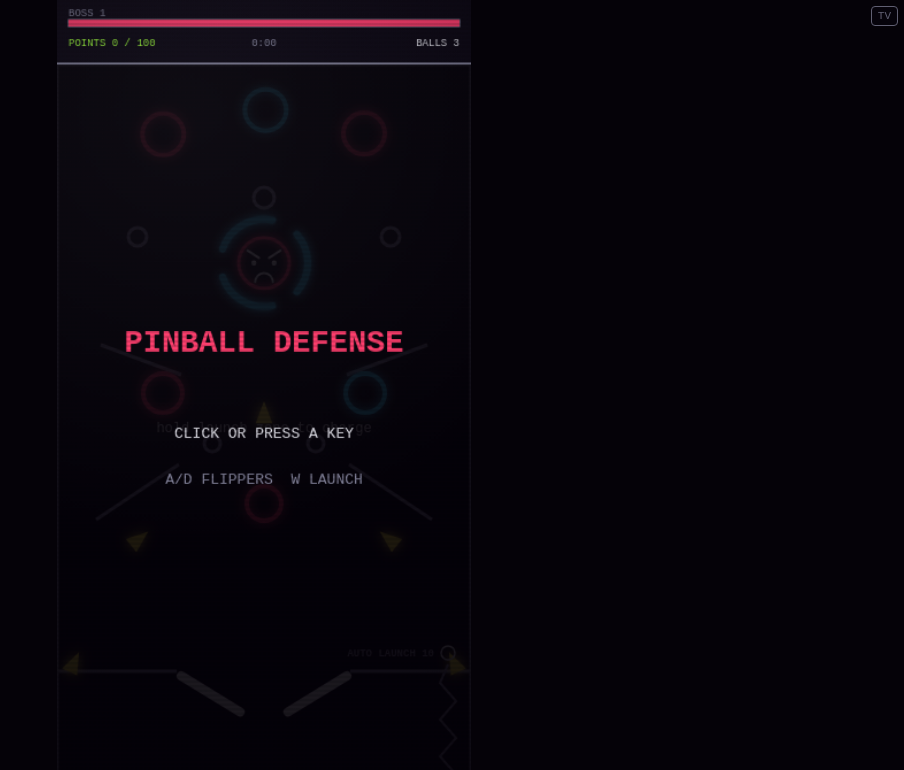
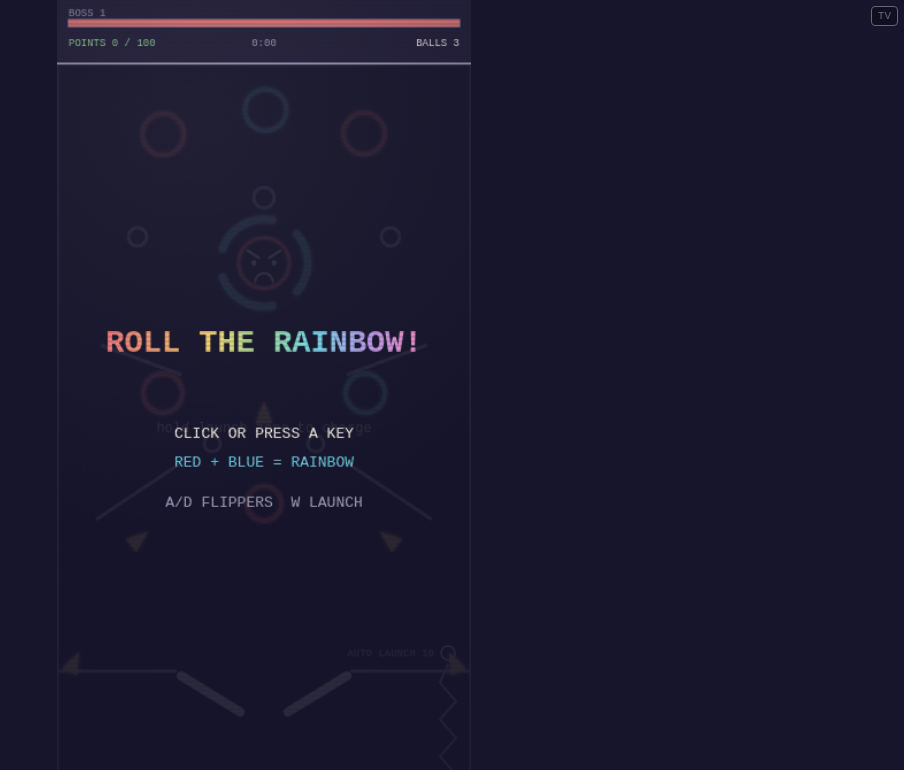
Before and after one commit to rndD/js13k_2026, a website built with Vite: page index.html in a window 1280 px wide. Shown: the whole page, without its empty margins (376-1280 px from the left). Built offline with nearby package versions, Linux system fonts and the light colour scheme; animation ran at ten frames a second.

Commit message:
Adopt pastel rainbow theme

```diff
--- a/index.html
+++ b/index.html
@@ -3,9 +3,9 @@
 <head>
 <meta charset="utf-8">
 <meta name="viewport" content="width=device-width,initial-scale=1,user-scalable=no">
-<title>pinball defense</title>
+<title>Roll the Rainbow!</title>
 <style>
-html,body{margin:0;height:100%;background:#050208;overflow:hidden}
+html,body{margin:0;height:100%;background:#17152b;overflow:hidden}
 canvas{display:block;margin:auto;touch-action:none}
 #crtBtn{position:fixed;top:6px;right:6px;z-index:1;font:11px monospace;color:#8888a0;background:rgba(10,6,18,.6);border:1px solid #8888a0;border-radius:4px;padding:3px 6px;opacity:.7}
 </style>
--- a/src/palette.ts
+++ b/src/palette.ts
@@ -1,21 +1,21 @@
 // Single source of truth for the game's color palette, per dis_doc.md's art
-// direction: an almost-black/deep-violet field with pale-grey/white base
-// geometry, and neon reserved for charged/energized things - "кислотные
-// спектральные акценты": cyan, magenta, yellow, lime, violet. Every draw
+// direction: a deep-indigo field with soft neutral geometry and a balanced
+// pastel spectrum. Warm/cool complements keep combat readable without the
+// previous acidic-neon look. Every draw
 // call in render.ts/fx.ts/main.ts pulls its colors from here instead of
 // scattering slightly-different hex literals per file.
-export const BG = '#050208'; // field/canvas background
-export const HUD_BG = '#0a0612'; // HUD strip background
-export const STRUCTURE = '#8888a0'; // pale grey - walls, pegs, flippers, HUD labels
-export const WHITE = '#e8e8f0'; // bright neutral - fresh ball, boss face, plunger outline
+export const BG = '#17152b'; // deep indigo field
+export const HUD_BG = '#211d38';
+export const STRUCTURE = '#aaa5c4'; // muted lavender neutral
+export const WHITE = '#fff8ed'; // warm neutral
 
-export const CYAN = '#38d6ff'; // energy bumper / charged ball
-export const MAGENTA = '#ff3bd6'; // spectral accent
-export const YELLOW = '#ffe93b'; // launch pads (speed), aim indicator
-export const LIME = '#9dff3b'; // build-power / multiplier readout
-export const VIOLET = '#b23bff'; // rainbow-tier spectrum accent, active-flipper glow
-export const RED = '#ff3b6b'; // paint bumper / boss hp / damage
-export const ORANGE = '#ff8a3b'; // warm hostile accent
+export const CYAN = '#72d7e8';
+export const MAGENTA = '#f08bc5';
+export const YELLOW = '#f6d66f';
+export const LIME = '#9bdd9a';
+export const VIOLET = '#b89ae8';
+export const RED = '#f07878';
+export const ORANGE = '#f2a36f';
 
 /** The fully-charged "rainbow" ball tier cycles through this sequence. */
 const SPECTRUM = [RED, YELLOW, LIME, CYAN, VIOLET, MAGENTA];
@@ -76,7 +76,7 @@ export function withAlpha(hex: string, a: number): string {
 export function withGlow(ctx: CanvasRenderingContext2D, color: string, blur: number, draw: () => void): void {
   ctx.save();
   ctx.shadowColor = color;
-  ctx.shadowBlur = blur;
+  ctx.shadowBlur = blur * 0.4;
   draw();
   ctx.restore();
 }
--- a/src/render.ts
+++ b/src/render.ts
@@ -8,7 +8,7 @@
 // space is unaffected by the HUD - sim.ts/physics.ts never need to know it exists.
 import { AIM_TIMEOUT, ARMOR_ORBIT_RADIUS, ARMOR_RING_GAP, ARMOR_THICKNESS, AUTO_LAUNCH_DELAY, BALL_RADIUS, BALL_RESTORE_TIMES, BOSS_BLAST_RADIUS, BOSS_BLAST_WARNING, BUMPER_COOLDOWN, ECHO_STABILITY, FIELD_H, FIELD_W, HUD_HEIGHT, LAUNCH_PAD_COOLDOWN, POISON_DELAY, ROLE_FLASH_DURATION } from './constants';
 import { abilityById, abilityDescription, type AbilityRarity } from './abilities';
-import { BG, CYAN, HUD_BG, LIME, ORANGE, RED, STRUCTURE, VIOLET, WHITE, YELLOW, rainbowColor, withAlpha, withGlow } from './palette';
+import { BG, CYAN, HUD_BG, LIME, MAGENTA, ORANGE, RED, STRUCTURE, VIOLET, WHITE, YELLOW, rainbowColor, withAlpha, withGlow } from './palette';
 import type { Ball, World } from './types';
 
 export const COLOR_HEX: Record<Ball['color'], string> = {
@@ -278,6 +278,15 @@ function drawBoss(ctx: CanvasRenderingContext2D, world: World): void {
   const { boss } = world;
   const r = boss.r;
   const exposed = boss.armor.every((armor) => armor.hp <= 0);
+
+  if (boss.rank === 3) {
+    ctx.fillStyle = rainbowColor(world.time);
+    ctx.beginPath();
+    ctx.moveTo(boss.x - 5, boss.y - r + 2);
+    ctx.lineTo(boss.x, boss.y - r - 25);
+    ctx.lineTo(boss.x + 5, boss.y - r + 2);
+    ctx.fill();
+  }
 
   for (const armor of boss.armor) {
     if (armor.hp <= 0) continue;
@@ -607,12 +616,16 @@ function drawMenu(ctx: CanvasRenderingContext2D): void {
   ctx.fillStyle = withAlpha(BG, 0.9);
   ctx.fillRect(0, 0, FIELD_W, FIELD_H);
   ctx.textAlign = 'center';
-  ctx.fillStyle = RED;
+  const rainbow = ctx.createLinearGradient(45, 0, 315, 0);
+  [RED, ORANGE, YELLOW, LIME, CYAN, VIOLET, MAGENTA].forEach((color, i, all) => rainbow.addColorStop(i / (all.length - 1), color));
+  ctx.fillStyle = rainbow;
   ctx.font = 'bold 27px monospace';
-  ctx.fillText('PINBALL DEFENSE', FIELD_W / 2, 250);
+  ctx.fillText('ROLL THE RAINBOW!', FIELD_W / 2, 250);
   ctx.fillStyle = WHITE;
   ctx.font = '13px monospace';
   ctx.fillText('CLICK OR PRESS A KEY', FIELD_W / 2, 325);
+  ctx.fillStyle = rainbowColor(performance.now() / 700);
+  ctx.fillText('RED + BLUE = RAINBOW', FIELD_W / 2, 350);
   ctx.fillStyle = STRUCTURE;
-  ctx.fillText('A/D FLIPPERS  W LAUNCH', FIELD_W / 2, 365);
+  ctx.fillText('A/D FLIPPERS  W LAUNCH', FIELD_W / 2, 385);
 }
--- a/src/sim.ts
+++ b/src/sim.ts
@@ -342,7 +342,7 @@ function updateGun(world: World, dt: number): void {
       vx: Math.cos(angle) * BULLET_SPEED,
       vy: Math.sin(angle) * BULLET_SPEED,
       r: 2,
-      damage: damage * (ball.multiplier > 2 ? ball.multiplier / 2 : ball.multiplier),
+      damage: damage * (ball.multiplier > 2 ? ball.multiplier / 2 : ball.multiplier) * (ball.color === 'rainbow' ? 1.25 : 1),
       lifetime: BULLET_LIFETIME,
     });
     ball.gunTimer = interval;
@@ -549,7 +549,7 @@ function updateBalls(world: World, dt: number): void {
         world.contacts.push({ kind: 'armor', x: hit.x, y: hit.y });
         if (ball.role !== 'hostile' && ball.armorCooldown <= 0) {
           const critical = rollCritical(world);
-          const damage = Math.round(ARMOR_DAMAGE_BASE * ball.multiplier * (ball.accent ? ARMOR_ACCENT_BONUS : 1)) * (critical ? 2 : 1);
+          const damage = Math.round(ARMOR_DAMAGE_BASE * ball.multiplier * (ball.accent ? ARMOR_ACCENT_BONUS : 1) * (ball.color === 'rainbow' ? 1.25 : 1)) * (critical ? 2 : 1);
           armor.hp = Math.max(0, armor.hp - damage);
           ball.armorCooldown = ARMOR_HIT_COOLDOWN;
           addPoints(world, damage + (armor.hp === 0 ? POINTS_ARMOR_BREAK : 0));
@@ -565,7 +565,7 @@ function updateBalls(world: World, dt: number): void {
 
       if (!hitArmor && !blockedBossThisTick && ball.role !== 'hostile' && ball.bossCooldown <= 0 && overlapsCircle(ball, world.boss)) {
         const critical = rollCritical(world);
-        const dmg = Math.round(DIRECT_DAMAGE_BASE * ball.multiplier) * (critical ? 2 : 1);
+        const dmg = Math.round(DIRECT_DAMAGE_BASE * ball.multiplier * (ball.color === 'rainbow' ? 1.25 : 1)) * (critical ? 2 : 1);
         world.boss.hp = Math.max(0, world.boss.hp - dmg);
         addPoints(world, dmg);
         ball.bossCooldown = BOSS_HIT_COOLDOWN;
@@ -818,7 +818,7 @@ function applyPaintHit(world: World, ball: Ball, bumper: Bumper): void {
   if (rank) {
     const angle = Math.atan2(world.boss.y - bumper.y, world.boss.x - bumper.x);
     const gun = world.upgrades.autoGun;
-    const damage = (PAINT_SHOT_DAMAGES[rank - 1] + (gun ? BULLET_DAMAGES[gun - 1] : 0)) * (ball.multiplier > 2 ? ball.multiplier / 2 : ball.multiplier);
+    const damage = (PAINT_SHOT_DAMAGES[rank - 1] + (gun ? BULLET_DAMAGES[gun - 1] : 0)) * (ball.multiplier > 2 ? ball.multiplier / 2 : ball.multiplier) * (ball.color === 'rainbow' ? 1.25 : 1);
     world.bullets.push({ x: bumper.x, y: bumper.y, vx: Math.cos(angle) * BULLET_SPEED, vy: Math.sin(angle) * BULLET_SPEED, r: 4, damage, lifetime: 2, paint: true });
     world.sfx.push('gunShot');
   }
```
Also changed, not shown: test/sim.test.ts (+15 -0 lines).
